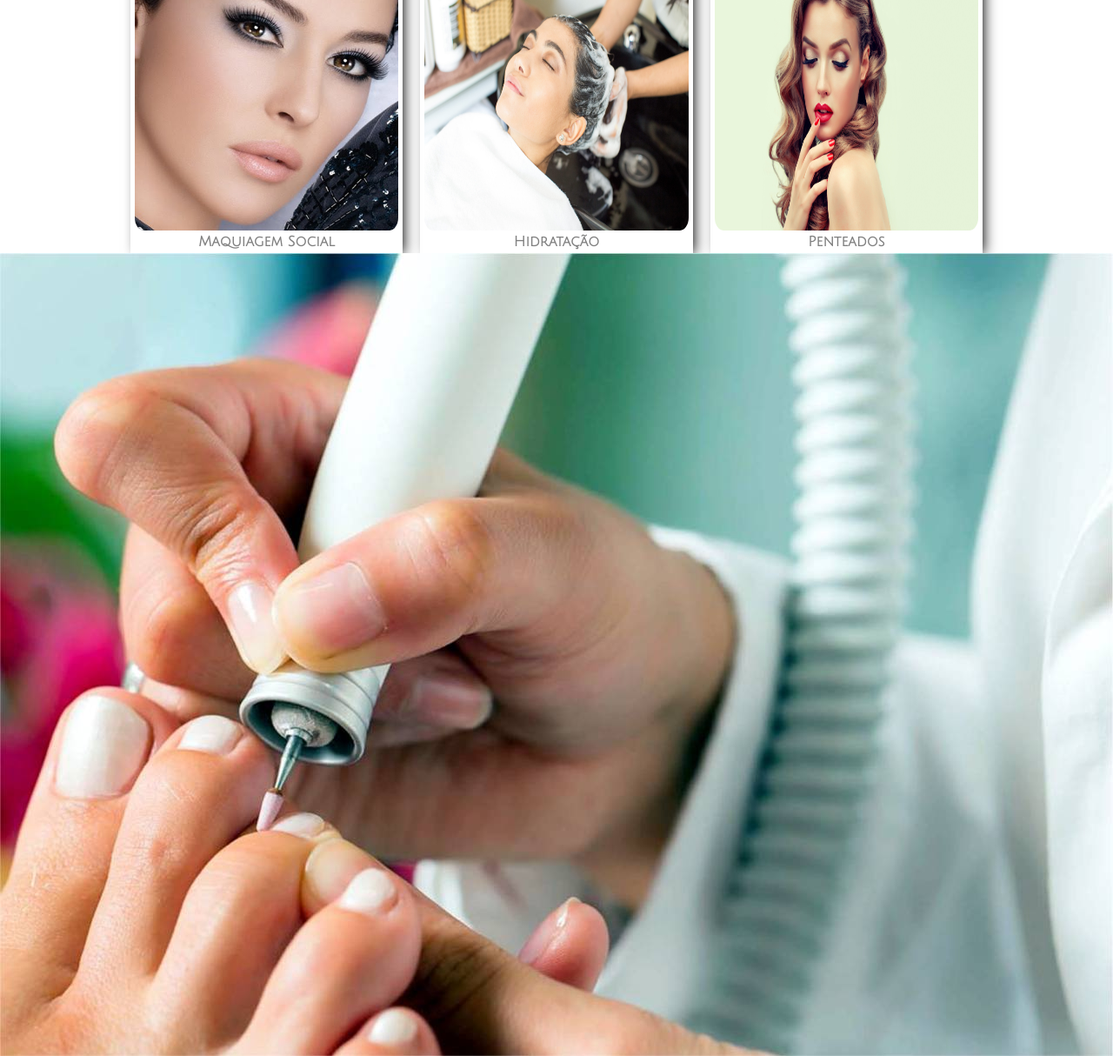
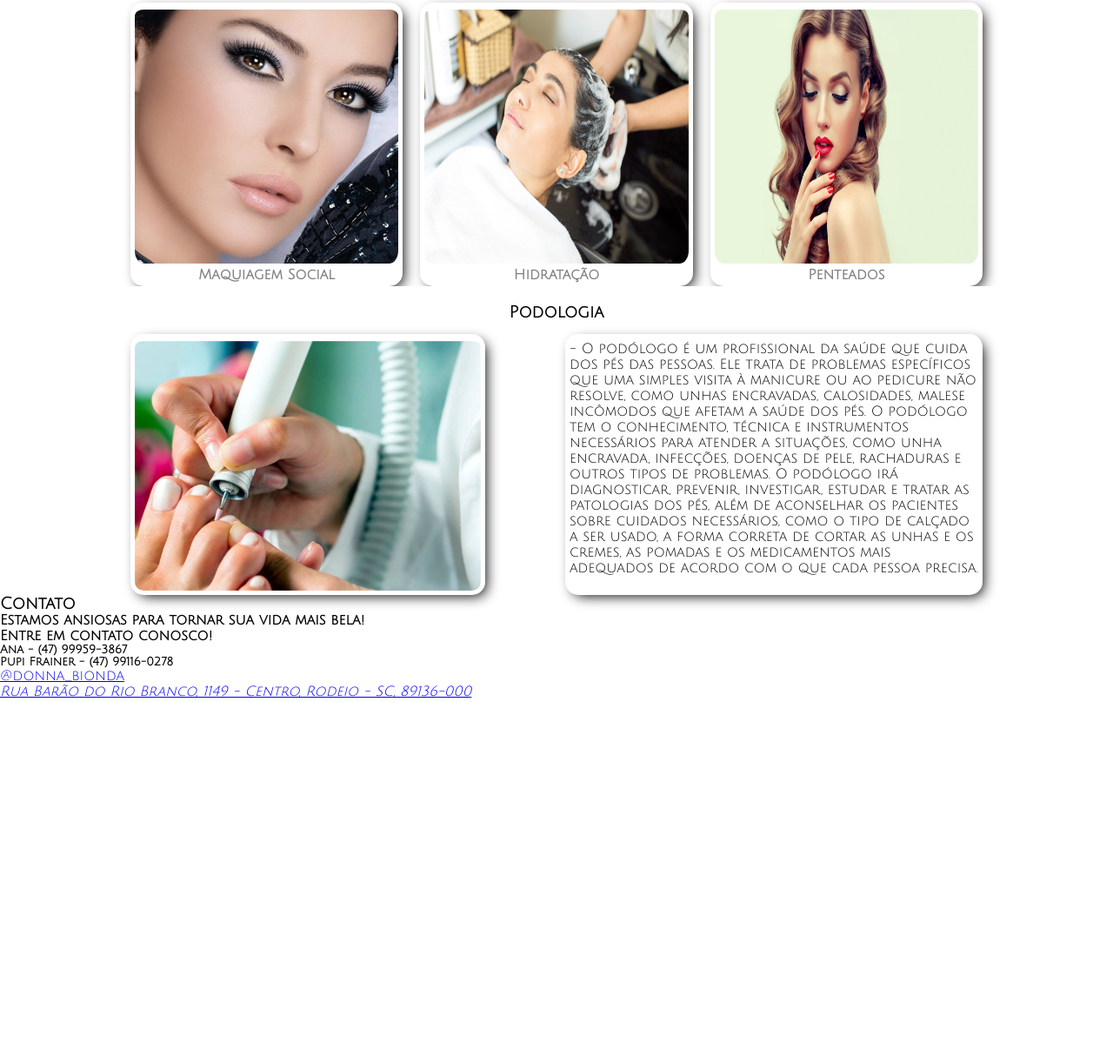
Before and after one commit to AndrePassaes/Donna_Bionda, a plain HTML site: page index.html in a window 1280 px wide. Shown: the part 920-2134 px from the top of the page at 87% size. After the commit the page ends 1724 px from the top, so only its background shows below. Drawn offline with Linux system fonts and the light colour scheme.

Commit message:
Update Podology section and Contact infos

```diff
--- a/index.css
+++ b/index.css
@@ -1,25 +1,24 @@
 @import url('https://fonts.googleapis.com/css2?family=Julius+Sans+One&family=Libre+Baskerville&display=swap');
 
-*{
+* {
     box-sizing: border-box;
     margin: 0;
     padding: 0;
     outline: 0;
 }
 html,
-body{
+body {
     height: 100vh;
+    scroll-behavior: smooth;
     font-family: "Julius Sans One", 'Times New Roman', Times, serif;
     text-rendering: optimizeLegibility;
     -webkit-font-smoothing: antlalised;
 }
-
 /*HEADER */
-
 header {
     background-color: #ff9966;
 }
-header .container{
+header .container {
     display: flex;
     align-items: center;
     justify-content: space-between;
@@ -27,15 +26,15 @@ header .container{
     height: 100px;
     margin: auto;
 }
-header nav ul{
+header nav ul {
     display: flex;
 }
-header nav ul li{
+header nav ul li {
     list-style: none;
 }
-header nav ul li a{
+header nav ul li a {
     text-decoration: none;
-    color:black;
+    color: black;
     text-transform: uppercase;
     font-size: 15px;
     padding: 17px;
@@ -43,52 +42,47 @@ header nav ul li a{
 }
 header nav ul li a:hover {
     background: rgba(204, 68, 0, 0.20);
+    color: white;
+    font-weight: 700;
 }
-header .container img{
+header .container img {
     height: 90px;
     padding-top: 30px;
     padding-left: 5px;
 }
-
 /* MAIN */
-
 main {
     margin-top: 30px;
     margin-bottom: 30px;
 }
-main .container-main{
+main .container-main {
     display: flex;
     align-items: center;
     justify-content: space-between;
     max-width: 980px;
     margin: 70px auto 50px auto;
 }
-h1{
+h1 {
     color: rgb(0, 0, 0);
-    font-size: 30px ;
+    font-size: 30px;
     line-height: 40px;
     font-weight: bold;
 }
-h2{
+h2 {
     color: rgb(0, 0, 0);
-    font-size: 20px ;
+    font-size: 20px;
     line-height: 40px;
     font-weight: lighter;
 }
-
-#services {
+.title-top {
     font-weight: bold;
     text-align: center;
-    margin-bottom: 15px;
-
+    margin: 20px 0px 15px 0px;
 }
-container .container-main{
+container .container-main {
     width: 600px;
 }
-
-
 /* CARDS */
-
 .card {
     font-weight: lighter;
     width: 90%;
@@ -111,11 +105,10 @@ container .container-main{
     color: grey;
     text-align: center;
 }
-.cards{
+.cards {
     width: 100%;
     padding-top: 15%;
     overflow: hidden;
-    position: relative;
 }
 .image {
     display: flex;
@@ -123,17 +116,91 @@ container .container-main{
     cursor: pointer;
     box-shadow: 5px 5px 15px -4px #000000;
     transition: all 0.3s ease 0s;
+    position: relative;
+    border-radius: 15px;
 }
-.image:hover{
+.image:hover {
     transform: translateY(-7px);
 }
-.image img{
+.image img {
     border-radius: 15px;
-
 }
-/*.content{
-    width: 200px;
+/*PODOLOGIA*/
+.test {
+    font-weight: lighter;
+    width: 90%;
     max-width: 980px;
     margin: auto;
-
-}*/
+    display: grid;
+    grid-template-columns: repeat(auto-fit, minmax(250px, 1fr));
+    grid-gap: 20px;
+}
+.content-image {
+    max-width: 980px;
+}
+#podol {
+    height: 300px;
+    padding: 8px 5px 5px 5px;
+    display: flex;
+    flex-direction: column;
+    cursor: pointer;
+    box-shadow: 5px 5px 15px -4px #000000;
+    transition: all 0.3s ease 0s;
+}
+#podol:hover {
+    transform: translateX(-7px);
+}
+#podol {
+    border-radius: 15px;
+}
+/* INTERACTIVE TEXT*/
+#text--pod {
+    display: flex;
+    width: fit-content;
+    position: relative;
+    color: transparent;
+    height: 300px;
+    padding: 8px 5px 5px 5px;
+    display: flex;
+    flex-direction: column;
+    cursor: pointer;
+    box-shadow: 5px 5px 15px -4px #000000;
+    transition: all 0.3s ease 0s;
+    animation: text_reveal .5s ease forwards;
+    animation-delay: 1.5s;
+    border-radius: 15px;
+}
+#text--pod:hover {
+    transform: translateX(-7px);
+}
+#text--pod p:nth-child(1) {
+    animation-delay: .8s;
+}
+#text--pod span {
+    position: absolute;
+    top: 0;
+    left: 0;
+    height: 100%;
+    width: 0%;
+    animation: text_reveal_box .2s ease;
+    animation-delay: .1s;
+}
+#text p:nth-child(1) span {
+    animation-delay: .1s;
+}
+/*keyframes*/
+@keyframes text_reveal {
+    100% {
+        color: black;
+    }
+}
+@keyframes text_reveal_box {
+    50% {
+        width: 100%;
+        left: 0;
+    }
+    100% {
+        width: 0;
+        left: 100%;
+    }
+}
--- a/index.html
+++ b/index.html
@@ -8,8 +8,6 @@
     <link rel="stylesheet" href="index.css">
     <title>Donna Bionda</title>
 </head>
-
-
 <body>
     <header>
         <div class="container">
@@ -42,10 +40,11 @@
                         </ul>
                     </nav>
     </header>
-    <main id="container-main">
+    <main class="container-main">
         <h1 id="title1">DONNA BIONDA</h1>
         <h2 id="title2">CENTRO DI BELEZZA</h2>
-        <p> <img src="/*foto da Ana*/"> <img src="/*foto da Pupi*/">O Centro di Belezza Donna Bionda, nasceu em 2014 com
+        <img src="/*foto da Ana*/"> <img src="/*foto da Pupi*/">
+        <p> O Centro di Belezza Donna Bionda, nasceu em 2014 com
             a missão de realizar atendimentos estéticos de
             excelencia para suas clientes especiais.
             Com a talentosíssima Ana, suas clientes podem ficar tranquilas, sabendo que serão muito bem cuidadas e
@@ -54,7 +53,8 @@
             diferencial deste, que é melhor espaço de beleza de Rodeio!
         </p>
     </main>
-    <section class="cards"> <p id="services"> Serviços</p>
+    <section class="cards">
+        <p class="title-top"> Serviços</p>
         <div class="card">
             <div class="image">
                 <img src="./imagens/manicure.jpg" alt="manicure">
@@ -87,23 +87,36 @@
         </div>
     </section>
     <section id="podo">
-        <div class="content-image">
-            <img src="./imagens/podologia1.jpg" alt="podologia" id="podol">
-            <p class="text-serv">Podologia</p>
-            <p>Podologia para quem precisa...</p>
+        <h3 class="title-top">Podologia</h3>
+        <div class="test">
+            <div class="content-image">
+                <img src="./imagens/podologia1.jpg" alt="podologia" id="podol">
+            </div>
+            <div id="text--pod"><p>
+                    - O podólogo é um profissional da saúde que cuida dos pés das pessoas. Ele trata de problemas
+                    específicos
+                    que uma simples visita à manicure ou ao pedicure não resolve, como unhas encravadas, calosidades,
+                    malese incômodos que afetam a saúde dos pés.
+                    O podólogo tem o conhecimento, técnica e instrumentos necessários para atender a situações,
+                    como unha encravada, infecções, doenças de pele, rachaduras e outros tipos de problemas.
+                    O podólogo irá diagnosticar, prevenir, investigar, estudar e tratar as patologias dos pés, além de
+                    aconselhar os pacientes sobre cuidados necessários, como o tipo de calçado a ser usado, a forma
+                    correta de cortar as unhas e os cremes, as pomadas e os medicamentos mais adequados de acordo com o que cada
+                    pessoa precisa. <span></span>
+                </p>
+            </div>
         </div>
     </section>
-
-    <footer class="container-main" id="contact">
+    <footer id="contact">
         <h3>Contato</h3>
         <h4>Estamos ansiosas para tornar sua vida mais bela!
             <br> Entre em contato conosco!
         </h4>
+        <h5>Ana - (47) 99959-3867</h5>
+        <h5>Pupi Frainer - (47) 99116-0278</h5>
+        <a href="https://www.instagram.com/donna_bionda/">@donna_bionda</a>
+        <address><a href="https://www.google.com/maps/place/R.+Bar%C3%A3o+do+Rio+Branco,+1149+-+Centro,+Rodeio+-+SC,+89136-000/@-26.9226163,-49.3681208,17z/data=!3m1!4b1!4m5!3m4!1s0x94de5556f96cdc4f:0xbe524fe819c04858!8m2!3d-26.9226163!4d-49.3681208" >Rua Barão do Rio Branco, 1149 - Centro, Rodeio - SC, 89136-000 </address>
 
-        <p>Ana - (47) 99959-3867</p>
-        <p>Pupi Frainer - (47) 99116-0278</p>
-
-        <address>Colocar endereço </address>
     </footer>
 </body>
 
```
